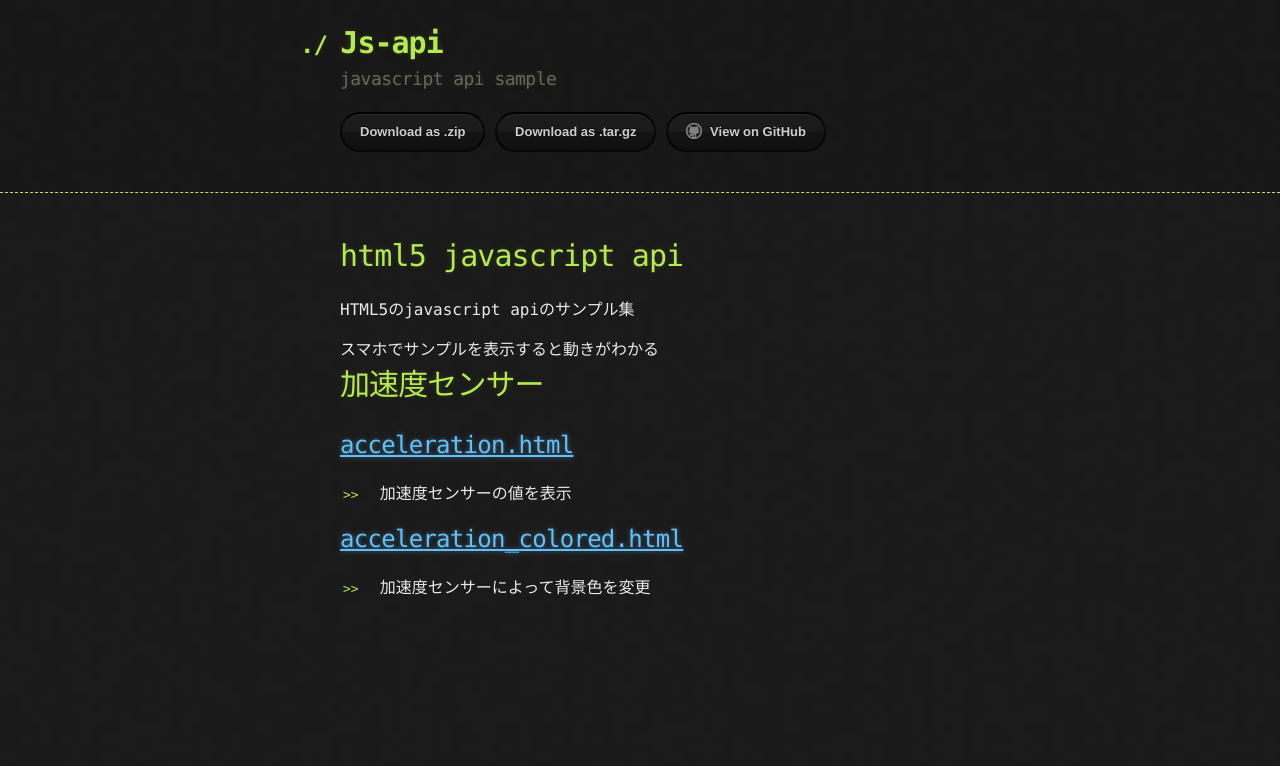
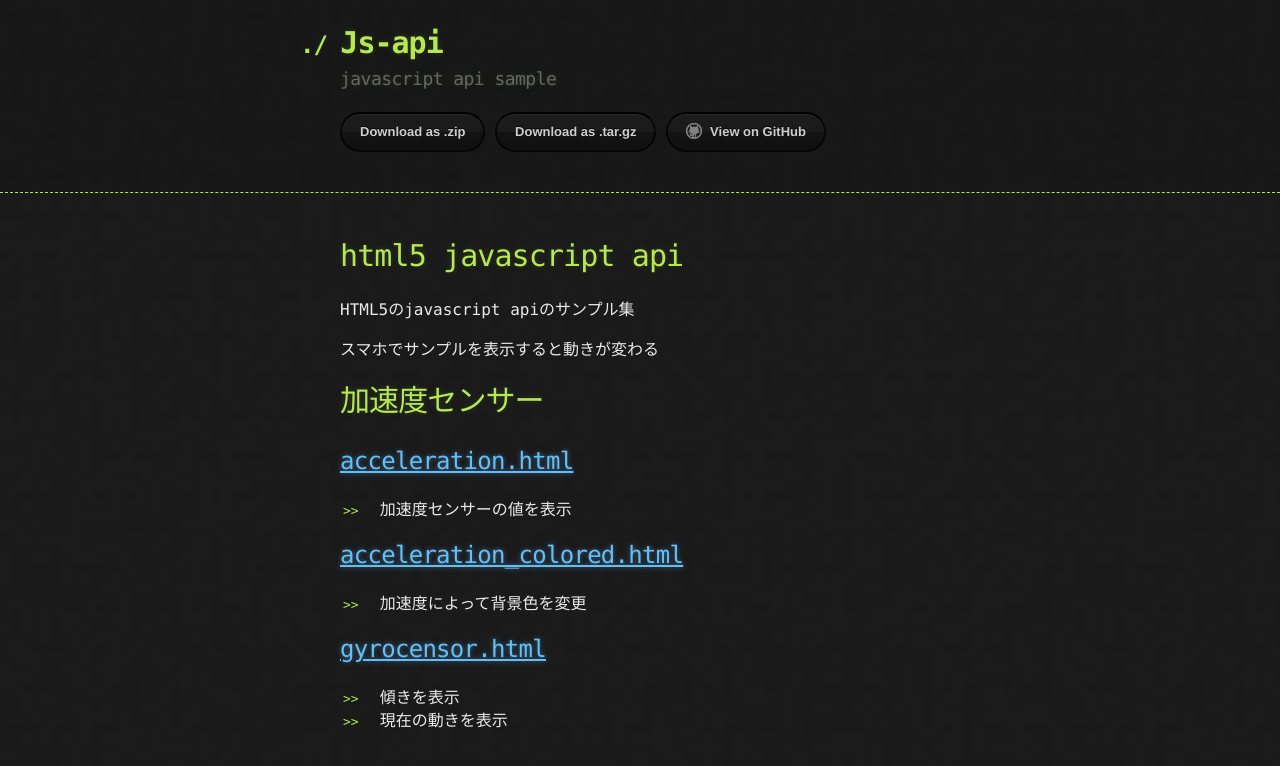
Before and after one commit to swfz/js-api, a plain HTML site: page index.html in a window 1280 px wide. Drawn offline with Linux system fonts and the light colour scheme.

```diff
--- a/index.html
+++ b/index.html
@@ -33,13 +33,13 @@
 
 <p>HTML5のjavascript apiのサンプル集</p>
 
-スマホでサンプルを表示すると動きがわかる
+<p>スマホでサンプルを表示すると動きが変わる</p>
 
 <h1>
 <a id="加速度センサー" class="anchor" href="#%E5%8A%A0%E9%80%9F%E5%BA%A6%E3%82%BB%E3%83%B3%E3%82%B5%E3%83%BC" aria-hidden="true"><span aria-hidden="true" class="octicon octicon-link"></span></a>加速度センサー</h1>
 
 <h2>
-<a id="サンプル" class="anchor" href="#%E3%82%B5%E3%83%B3%E3%83%97%E3%83%AB" aria-hidden="true"><span aria-hidden="true" class="octicon octicon-link"></span></a><a href="http://swfz.github.io/js-api/acceleration.html">acceleration.html</a>
+<a id="accelerationhtml" class="anchor" href="#accelerationhtml" aria-hidden="true"><span aria-hidden="true" class="octicon octicon-link"></span></a><a href="http://swfz.github.io/js-api/acceleration.html">acceleration.html</a>
 </h2>
 
 <ul>
@@ -47,11 +47,20 @@
 </ul>
 
 <h2>
-<a id="サンプル2" class="anchor" href="#%E3%82%B5%E3%83%B3%E3%83%97%E3%83%AB2" aria-hidden="true"><span aria-hidden="true" class="octicon octicon-link"></span></a><a href="http://swfz.github.io/js-api/acceleration_colored.html">acceleration_colored.html</a>
+<a id="acceleration_coloredhtml" class="anchor" href="#acceleration_coloredhtml" aria-hidden="true"><span aria-hidden="true" class="octicon octicon-link"></span></a><a href="http://swfz.github.io/js-api/acceleration_colored.html">acceleration_colored.html</a>
 </h2>
 
 <ul>
-<li>加速度センサーによって背景色を変更</li>
+<li>加速度によって背景色を変更</li>
+</ul>
+
+<h2>
+<a id="gyrocensorhtml" class="anchor" href="#gyrocensorhtml" aria-hidden="true"><span aria-hidden="true" class="octicon octicon-link"></span></a><a href="http://swfz.github.io/js-api/gyrocensor.html">gyrocensor.html</a>
+</h2>
+
+<ul>
+<li>傾きを表示</li>
+<li>現在の動きを表示</li>
 </ul>
       </section>
     </div>
--- a/params.json
+++ b/params.json
@@ -1 +1 @@
-{"name":"Js-api","tagline":"javascript api sample","body":"# html5 javascript api\r\n\r\nHTML5のjavascript apiのサンプル集\r\n\r\nスマホでサンプルを表示すると動きが変わる\r\n\r\n# 加速度センサー\r\n## [acceleration.html](http://swfz.github.io/js-api/acceleration.html)\r\n- 加速度センサーの値を表示\r\n\r\n## [acceleration_colored.html](http://swfz.github.io/js-api/acceleration_colored.html)\r\n- 加速度センサーによって背景色を変更\r\n\r\n\r\n","google":"UA-73628530-1","note":"Don't delete this file! It's used internally to help with page regeneration."}
+{"name":"Js-api","tagline":"javascript api sample","body":"# html5 javascript api\r\n\r\nHTML5のjavascript apiのサンプル集\r\n\r\nスマホでサンプルを表示すると動きが変わる\r\n\r\n# 加速度センサー\r\n## [acceleration.html](http://swfz.github.io/js-api/acceleration.html)\r\n- 加速度センサーの値を表示\r\n\r\n## [acceleration_colored.html](http://swfz.github.io/js-api/acceleration_colored.html)\r\n- 加速度によって背景色を変更\r\n\r\n## [gyrocensor.html](http://swfz.github.io/js-api/gyrocensor.html)\r\n- 傾きを表示\r\n- 現在の動きを表示","google":"UA-73628530-1","note":"Don't delete this file! It's used internally to help with page regeneration."}
```
